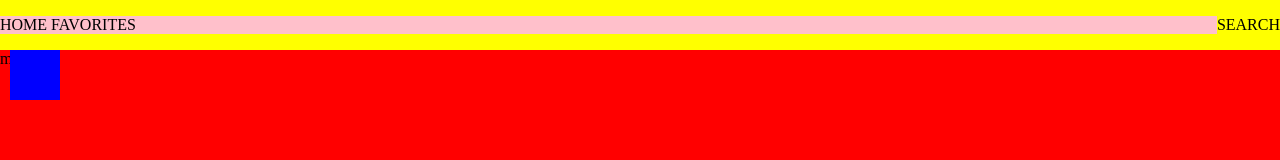
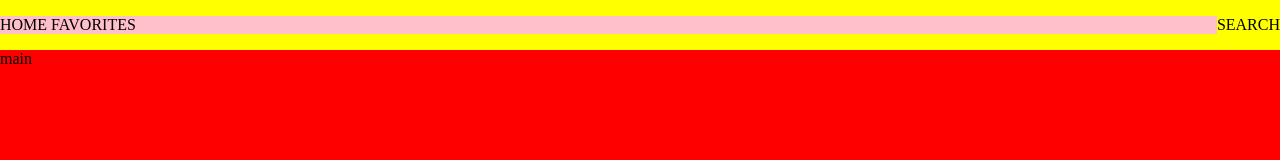
Before and after one commit to KhoaPC/project-www-landscape, a plain HTML site: page index.html in a window 1280 px wide. Shown: the top 160 px of the page. Drawn offline with Linux system fonts and the light colour scheme.

Commit message:
22Apr29 DELETE "toc"

```diff
--- a/assets/css/main.css
+++ b/assets/css/main.css
@@ -31,25 +31,3 @@ img {
 	background-color: purple;
 	height: 50px;
 }
-
-#toc {
-	z-index: 2; /* Stay above */
-	position: fixed;
-	top: 50px;
-	left: 10px;
-	background-color: blue;
-
-	min-width: 50px;
-	min-height: 50px;
-
-	display: flex;
-	flex-direction: column;
-}
-
-.toc__sub{
-	display: none;
-}
-
-#toc:hover .toc__sub {
-	display: block;
-}
--- a/index.html
+++ b/index.html
@@ -11,13 +11,6 @@
 </head>
 
 <body>
-    <!-- toc = table of content -->
-    <div id="toc">
-        <span class="toc__sub">aaa</span>
-        <span class="toc__sub">bbb</span>
-        <span class="toc__sub">ccc</span>
-    </div>
-
     <div class="big">
         <div id="header">
             <div class="header-left" style="flex-grow: 1; background-color: pink;">
```
